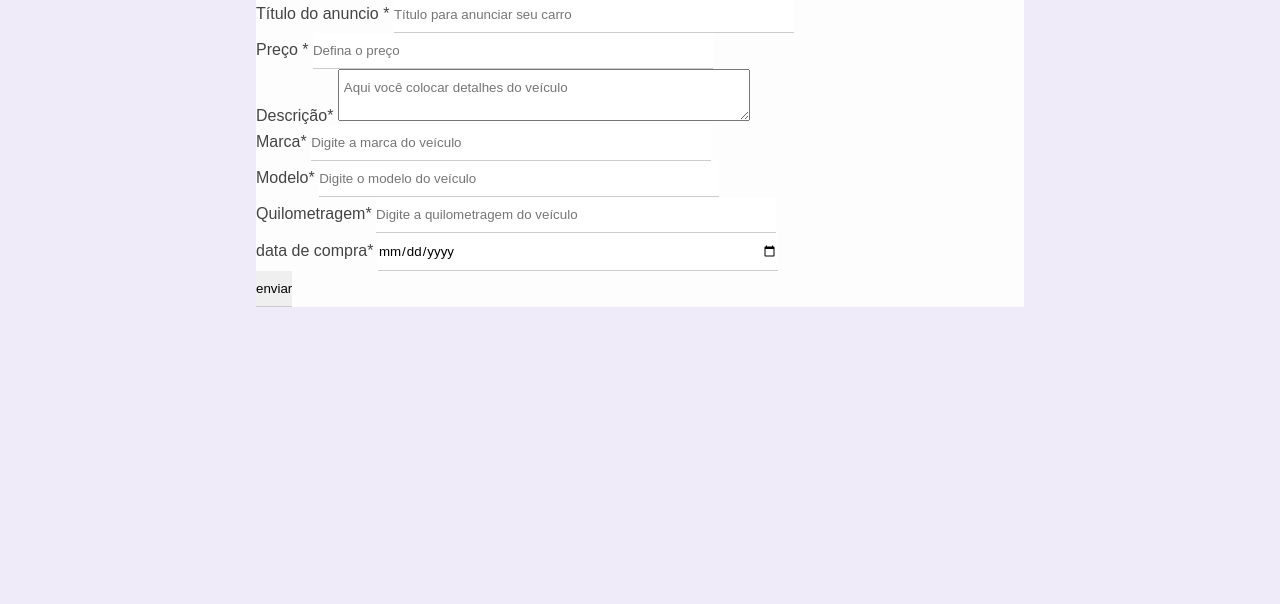
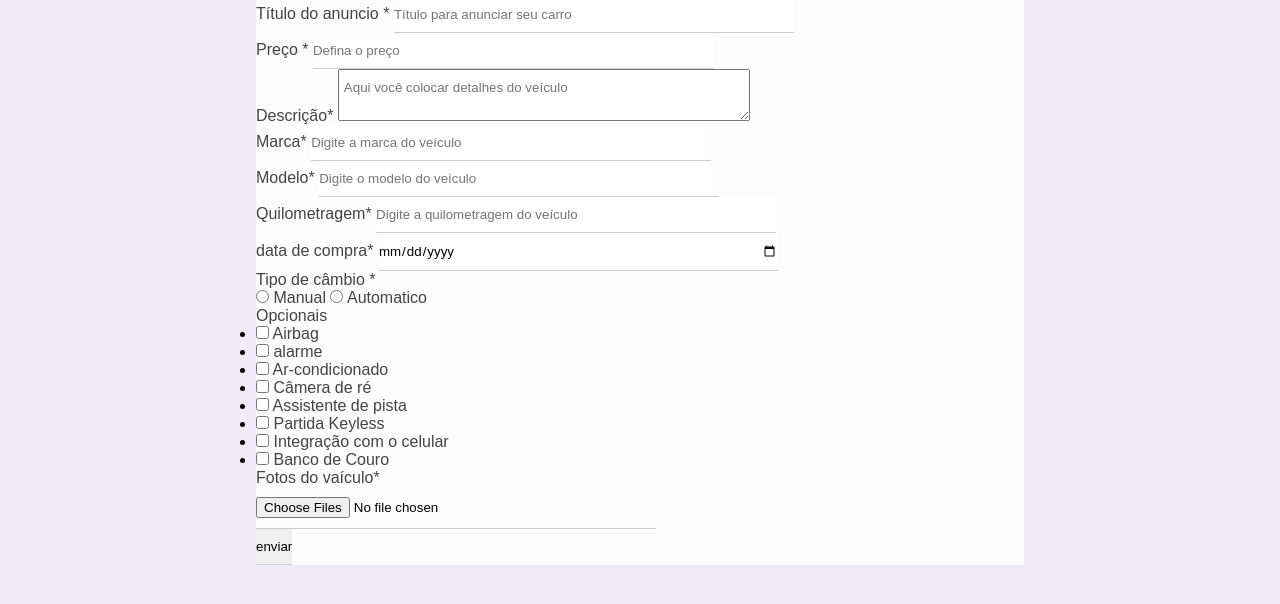
Before and after one commit to LeiaSilva5/PorojetoFormulario, a plain HTML site: page index.html in a window 1280 px wide. Shown: the part 214-818 px from the top of the page. Drawn offline with Linux system fonts and the light colour scheme.

Commit message:
Finalizando o HTML

```diff
--- a/index.html
+++ b/index.html
@@ -73,11 +73,123 @@
                         required>
 
                     </div>
-                    <input type="submit" value="enviar">
+                    <div class="box-input">
+                        <p>Tipo de câmbio <span class="required-field">*</span></p>
+                        <input type="radio" name="gear" id="manual">
+                        <label for="manual">Manual</label>
+
+                        <input type="radio" name="gear" id="Auto">
+                        <label for="Auto">Automatico</label>
+
+                    </div>
+                     <div class="optional-box">
+                        <p>Opcionais</p>
+                        <ul class="optionals-list">
+                            <li>
+                                <input
+                                type="checkbox"
+                                name="optional[]"
+                                id="airbag"
+                                value="Airbag">
+
+                                <label for="airbag">Airbag</label>
+                            </li>
+
+                            <li>
+                                <input
+                                type="checkbox"
+                                name="optional[]"
+                                id="alarm"
+                                value="alarm">
+
+                                <label for="alarm">alarme</label>
+                            </li>
+
+                            <li>
+                                <input
+                                type="checkbox"
+                                name="optional[]"
+                                id="ac"
+                                value="ac">
+
+                                <label for="ac">Ar-condicionado</label>
+                            </li>
+
+                            <li>
+                                <input
+                                type="checkbox"
+                                name="optional[]"
+                                id="reverse-camera"
+                                value="reverse-camera">
+
+                                <label for="reverse-camera"> Câmera de ré</label>
+                            </li>
+
+                        </ul>
+
+                    </div>
+
+                    <div class="optional-box">
+                        <ul class="optionals-list">
+                            <li>
+                                <input
+                                type="checkbox"
+                                name="optional[]"
+                                id="lane-assist"
+                                value="lane-assist">
+
+                                <label for="lane-assist">Assistente de pista</label>
+                            </li>
+
+                            <li>
+                                <input
+                                type="checkbox"
+                                name="optional[]"
+                                id="keyless"
+                                value="keyless">
+
+                                <label for="keyless">Partida Keyless</label>
+                            </li>
+
+                            <li>
+                                <input
+                                type="checkbox"
+                                name="optional[]"
+                                id="smartphone"
+                                value="smartphone">
+
+                                <label for="smartphone">Integração com o celular</label>
+                            </li>
+
+                            <li>
+                                <input
+                                type="checkbox"
+                                name="optional[]"
+                                id="leather-seat"
+                                value="leather-seat">
+
+                                <label for="leather-seat">Banco de Couro</label>
+                            </li>
+
+                        </ul>
+
+                    </div>
+                    <div class="box-input">
+                        <p>Fotos do vaículo<span class="required-field">*</span></p>
+                        <input
+                        type="file"
+                        multiple
+                        accept="image/png, image/jpg"
+                        name="image"
+                        id="image"
+                        required>
+                    </div>
+                    <input type="submit" value="enviar" class="btn-submit">
                 </form>
             </div>
 
         </div>
     </div>
+
 </body>
 </html>
```
